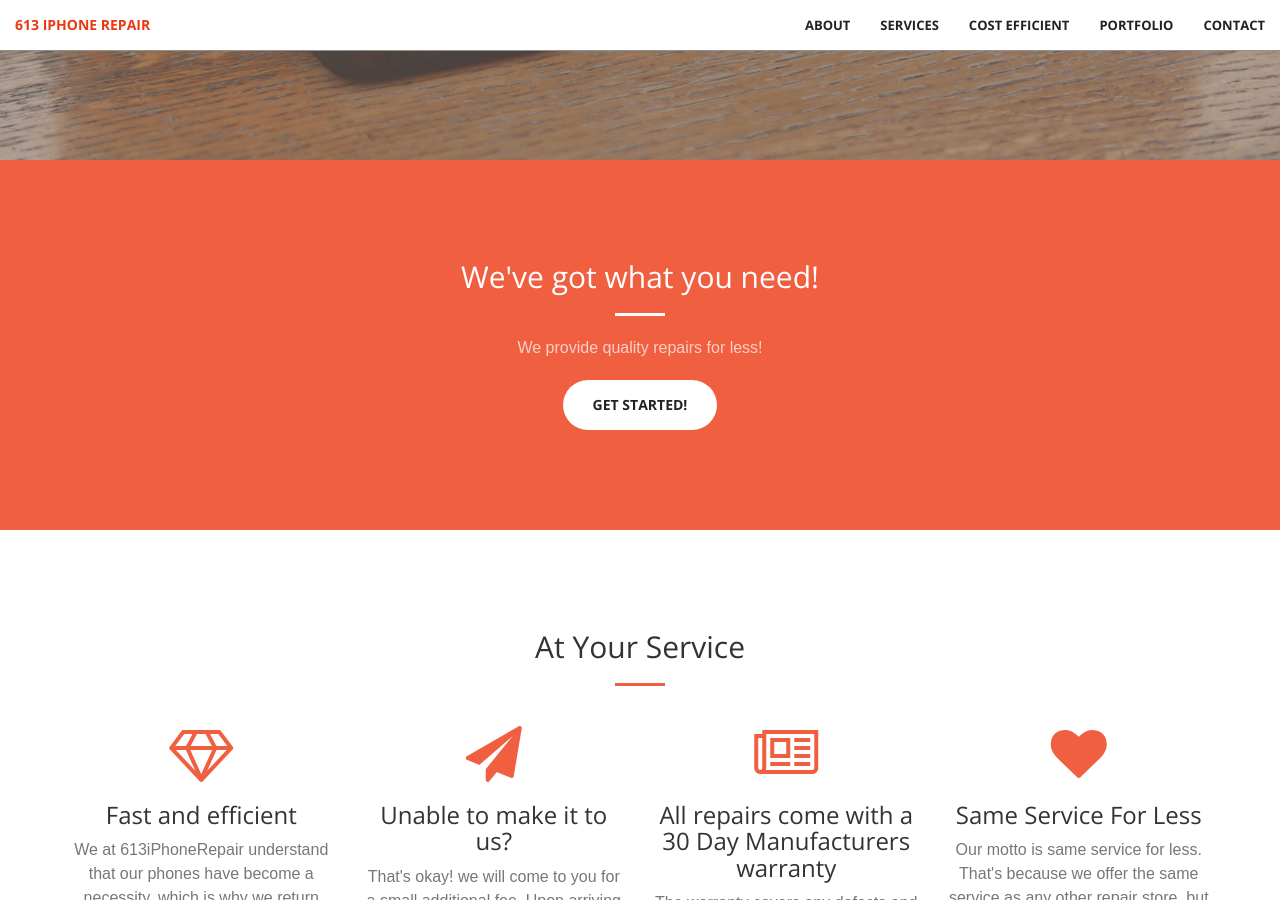
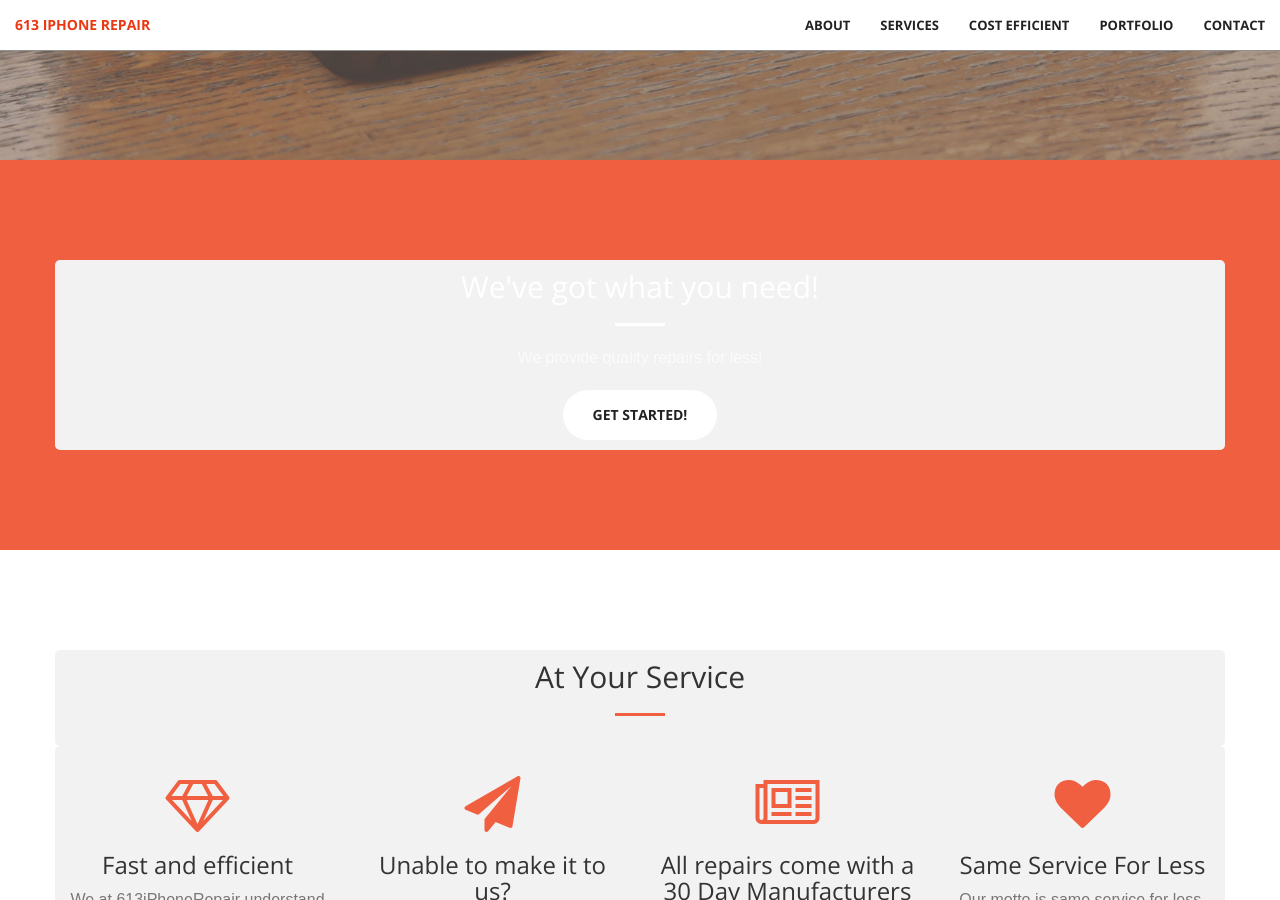
Before and after one commit to SuhaibElkomy/613iphonerepair, a Jekyll site: the page built from index.html, in a window 1280 px wide and 900 px high, scrolled down 740 px. Built offline with Jekyll 4.4.1, drawn with Linux system fonts in a browser that asks for light colours.

Commit message:
Update Quote.html

```diff
--- a/_includes/Quote.html
+++ b/_includes/Quote.html
@@ -1,17 +1,23 @@
 <section id="quote">
     <div class="container">
+<!DOCTYPE html>
+<html>
 <head>
 <meta name="viewport" content="width=device-width, initial-scale=1">
 <style>
-body {font-family: Arial, Helvetica, sans-serif;}
-* {box-sizing: border-box;}
+body {
+  font-family: Arial, Helvetica, sans-serif;
+}
 
+* {
+  box-sizing: border-box;
+}
+
+/* Style inputs */
 input[type=text], select, textarea {
-  width: 100%
+  width: 100%;
   padding: 12px;
   border: 1px solid #ccc;
-  border-radius: 4px;
-  box-sizing: border-box;
   margin-top: 6px;
   margin-bottom: 16px;
   resize: vertical;
@@ -22,12 +28,41 @@ input[type=submit] {
   color: white;
   padding: 12px 20px;
   border: none;
-  border-radius: 6px;
   cursor: pointer;
 }
 
 input[type=submit]:hover {
   background-color: #45a049;
+}
+
+/* Style the container/contact section */
+.container {
+  border-radius: 5px;
+  background-color: #f2f2f2;
+  padding: 10px;
+}
+
+/* Create two columns that float next to eachother */
+.column {
+  float: left;
+  width: 50%;
+  margin-top: 6px;
+  padding: 20px;
+}
+
+/* Clear floats after the columns */
+.row:after {
+  content: "";
+  display: table;
+  clear: both;
+}
+
+/* Responsive layout - when the screen is less than 600px wide, make the two columns stack on top of each other instead of next to each other */
+@media screen and (max-width: 600px) {
+  .column, input[type=submit] {
+    width: 100%;
+    margin-top: 0;
+  }
 }
 
 
```
